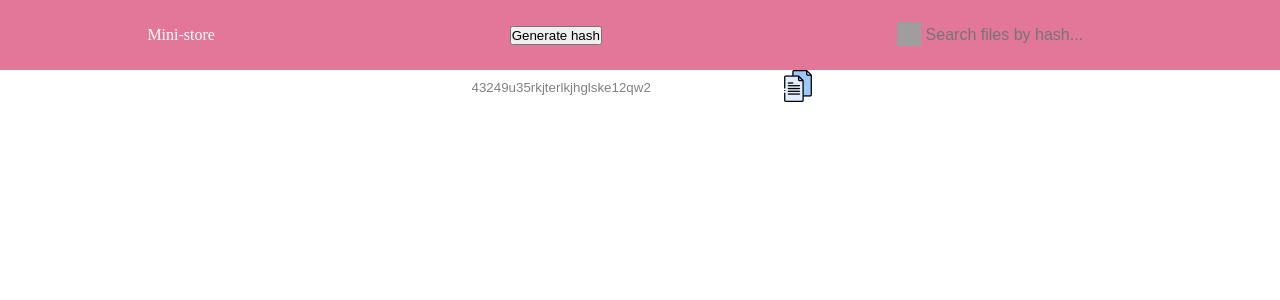
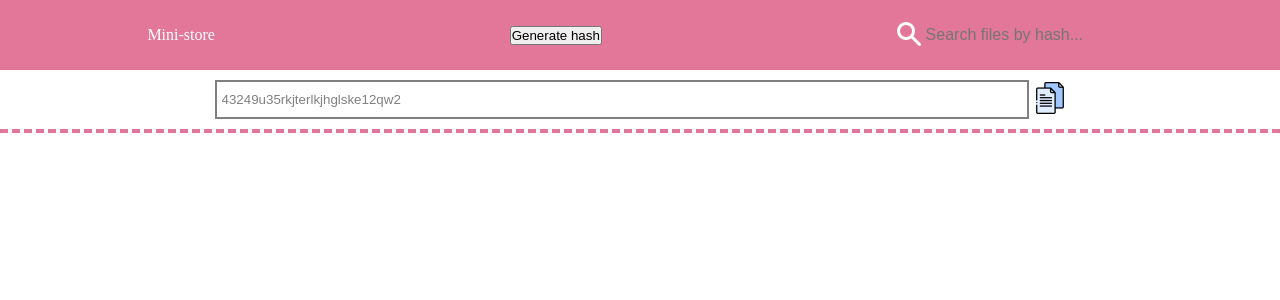
Before and after one commit to kendis-fit/mini-cloud, a React (Create React App) app: page / in a window 1280 px wide. Shown: the top 300 px of the page. Built offline with nearby package versions, Linux system fonts and the light colour scheme; grey boxes are pictures that could not be loaded.

Commit message:
update: visualisation hash

```diff
--- a/src/Components/HashBar/HashBar.tsx
+++ b/src/Components/HashBar/HashBar.tsx
@@ -1,7 +1,7 @@
 import React, { createRef } from "react";
 
 import copy from "../../Images/copy.png";
-import { HashBox } from "./HashBarStyle";
+import { HashBox, BlockHashBox } from "./HashBarStyle";
 import { FlexBlock } from "../Styles/Block";
 import IHashProps from "./Interfaces/IHashProps";
 import { ButtonWithImage  } from "../Styles/Button";
@@ -23,12 +23,14 @@ const HashBar = (props: IHashProps) => {
         <>
         {
             props.Visible &&
+                <BlockHashBox>
                     <FlexBlock>
                         <HashBox ref={hash} type="text" value={props.Value} />
                         <ButtonWithImage type="button" onClick={CopyHashToClipboard}>
                             <img src={copy} alt="copy hash" height={32} width={32} />
                         </ButtonWithImage>
                     </FlexBlock>
+                </BlockHashBox>
         }
         </>
     )
--- a/src/Components/HashBar/HashBarStyle.tsx
+++ b/src/Components/HashBar/HashBarStyle.tsx
@@ -1,14 +1,21 @@
 import styled from "styled-components";
+
+import Colors from "../../Constants/Colors";
 
 export const HashBox = styled.input.attrs(() => ({ readOnly: true }))`
     margin-right: 5px;
     padding: 5px;
 
-    border-radius: 5px;
-    border: 0;
+    /* border-radius: 5px; */
+    border: 2px solid gray;
 
     height: 25px;
-    width: 300px;
+    width: 800px;
 
     color: gray;
 `;
+
+export const BlockHashBox = styled.div`
+    border-bottom: 4px dashed ${Colors.Pink};
+    padding: 10px;
+`;
--- a/src/Components/Header/SearchBar/SearchBar.tsx
+++ b/src/Components/Header/SearchBar/SearchBar.tsx
@@ -1,6 +1,6 @@
 import React from "react";
 
-import search from "../../Images/search.png";
+import search from "../../../Images/search.png";
 import { FlexBlock } from "../../Styles/Block";
 import { SearchTextBox } from "./SearchBarStyle";
 import { ButtonWithImage } from "../../Styles/Button";
```
Lines whose indentation alone changed are shown as unchanged.
